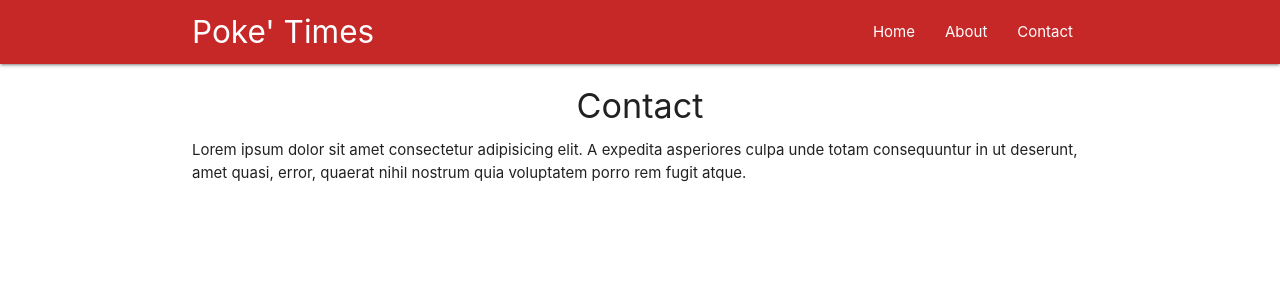
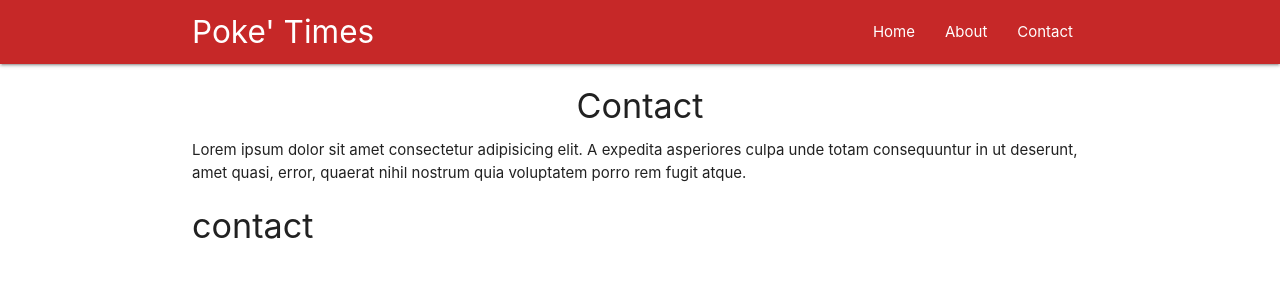
Before and after one commit to mrkwapo/poketimes, a React (Create React App) app in the folder poketimes/: page /contact in a window 1280 px wide. Shown: the top 300 px of the page. Built offline with nearby package versions, Linux system fonts and the light colour scheme.

Commit message:
route parameters

```diff
--- a/poketimes/src/App.js
+++ b/poketimes/src/App.js
@@ -4,6 +4,7 @@ import { BrowserRouter, Route } from 'react-router-dom';
 import Home from './components/Home';
 import Contact from './components/Contact';
 import About from './components/About';
+import Post from './components/Post';
 
 class App extends Component {
   render() {
@@ -14,6 +15,7 @@ class App extends Component {
           <Route exact path='/' component={Home} />
           <Route path='/about' component={About} />
           <Route path='/contact' component={Contact} />
+          <Route path='/:post_id' component={Post} />
         </div>
       </BrowserRouter>
     );
```
